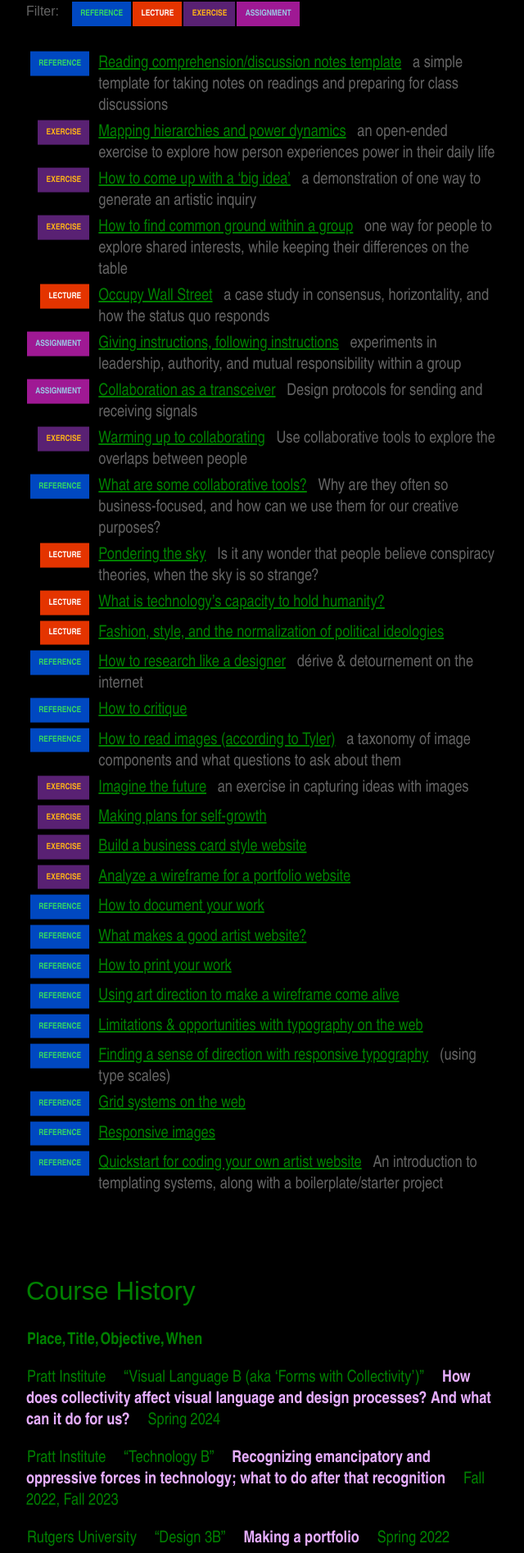
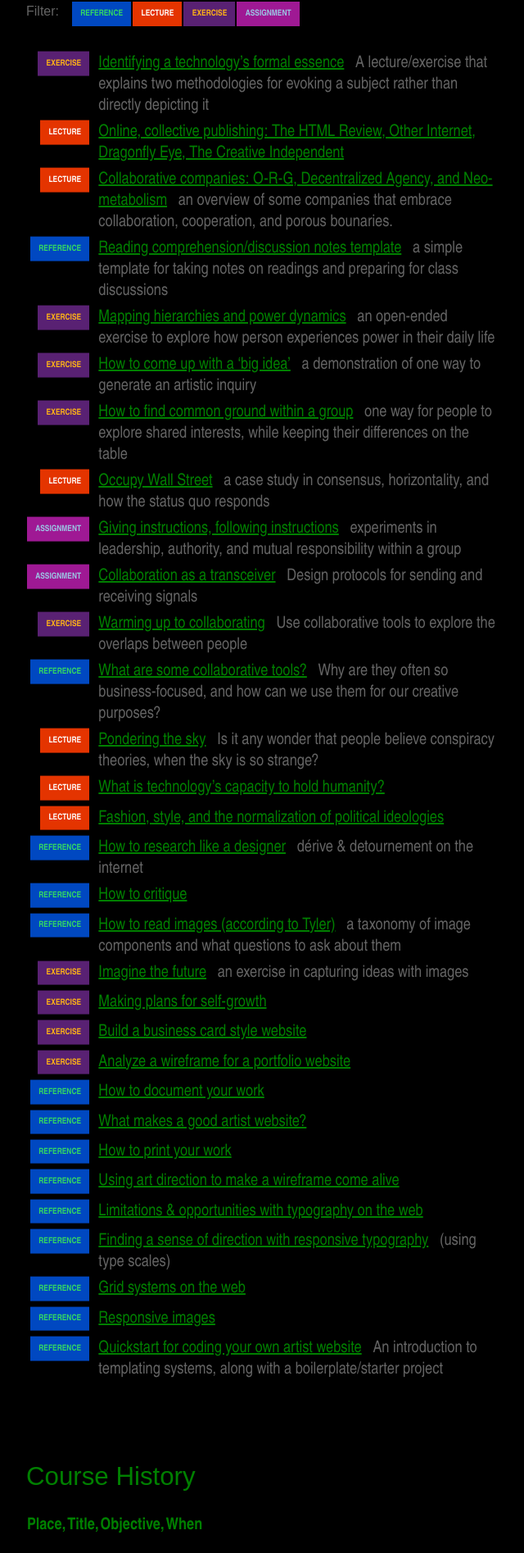
Before and after one commit to tylerpaige/dizziness-and-balance, a Next.js app: page / in a window 1280 px wide. Shown: the part 463-2358 px from the top of the page at 82% size, without its empty margins (0-640 px from the left). Built offline with nearby package versions, Linux system fonts and the light colour scheme.

Commit message:
Add stuff from VisLangB and TechB 2025

```diff
--- a/app/(landing-page)/components/CourseHistory.jsx
+++ b/app/(landing-page)/components/CourseHistory.jsx
@@ -1,6 +1,7 @@
 import clsx from "clsx";
 import { Subheading } from "./Subheading";
 import data from "../data.json";
+import Link from "next/link";
 
 export function CourseHistory() {
   const rowClasses = clsx("block", "mb-3/2em", "sm:mb-1em");
@@ -25,7 +26,13 @@ export function CourseHistory() {
                 {course.place}
               </td>
               <td className={clsx(cellClasses, bodyCellClasses)}>
-                “{course.title}”
+                {course.url ? (
+                  <Link href={course.url} className="underline">
+                    “{course.title}”
+                  </Link>
+                ) : (
+                  <span>“{course.title}”</span>
+                )}
               </td>
               <td
                 className={clsx(
--- a/app/(landing-page)/data.json
+++ b/app/(landing-page)/data.json
@@ -13,6 +13,26 @@
     }
   },
   "resources": [
+    {
+      "title": "Identifying a technology’s formal essence",
+      "description": "A lecture/exercise that explains two methodologies for evoking a subject rather than directly depicting it",
+      "type": "exercise",
+      "format": "figma",
+      "url": "https://www.notion.so/ty-po/Identifying-formal-essence-24b13163e277815081b7ed0a8bc9bb6a"
+    },
+    {
+      "title": "Online, collective publishing: The HTML Review, Other Internet, Dragonfly Eye, The Creative Independent",
+      "type": "lecture",
+      "format": "figma",
+      "url": "https://www.figma.com/proto/GxHelBTePaAzCPnrsJSdGG/Visual-Language-B---%22Forms-With-Collectivity%22--2025-?page-id=3182%3A36&node-id=3182-37&p=f&viewport=213%2C96%2C0.04&t=XSXr662I1obkUT37-1&scaling=contain&content-scaling=fixed"
+    },
+    {
+      "title": "Collaborative companies: O-R-G, Decentralized Agency, and Neo-metabolism",
+      "description": "an overview of some companies that embrace collaboration, cooperation, and porous bounaries.",
+      "type": "lecture",
+      "format": "figma",
+      "url": "https://www.figma.com/proto/GxHelBTePaAzCPnrsJSdGG/Visual-Language-B---%22Forms-With-Collectivity%22--2025-?page-id=3141%3A74&node-id=3141-75&p=f&viewport=177%2C452%2C0.02&t=MjvWvbiqgEsn7FBn-1&scaling=contain&content-scaling=fixed"
+    },
     {
       "title": "Reading comprehension/discussion notes template",
       "description": "a simple template for taking notes on readings and preparing for class discussions",
@@ -201,14 +221,16 @@
     {
       "title": "Visual Language B (aka ‘Forms with Collectivity’)",
       "objective": "How does collectivity affect visual language and design processes? And what can it do for us?",
-      "dates": ["Spring 2024"],
-      "place": "Pratt Institute"
+      "dates": ["Spring 2024", "Spring 2025"],
+      "place": "Pratt Institute",
+      "url": "https://docs.google.com/document/d/1Play_qUFiWZpOKDeHPlDc7pRlDj9U3W7zhwUl9g7jZ8/edit?usp=sharing"
     },
     {
       "title": "Technology B",
       "objective": "Recognizing emancipatory and oppressive forces in technology; what to do after that recognition",
-      "dates": ["Fall 2022", "Fall 2023"],
-      "place": "Pratt Institute"
+      "dates": ["Fall 2022", "Fall 2023", "Fall 2024", "Fall 2025"],
+      "place": "Pratt Institute",
+      "url": "https://www.notion.so/ty-po/Technology-B-2025-24b13163e277805caee1edbb00818dbb"
     },
     {
       "title": "Design 3B",
```
